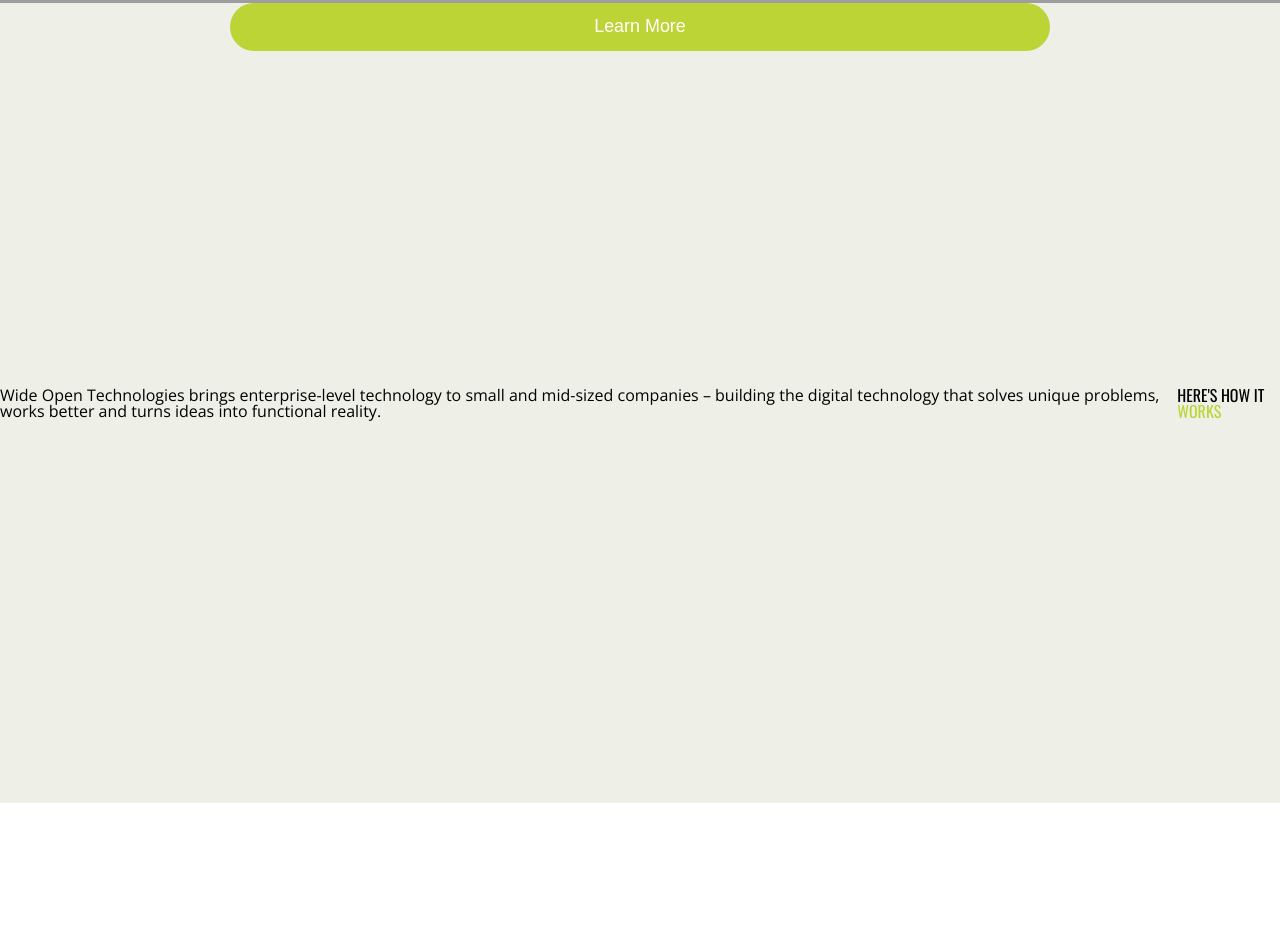
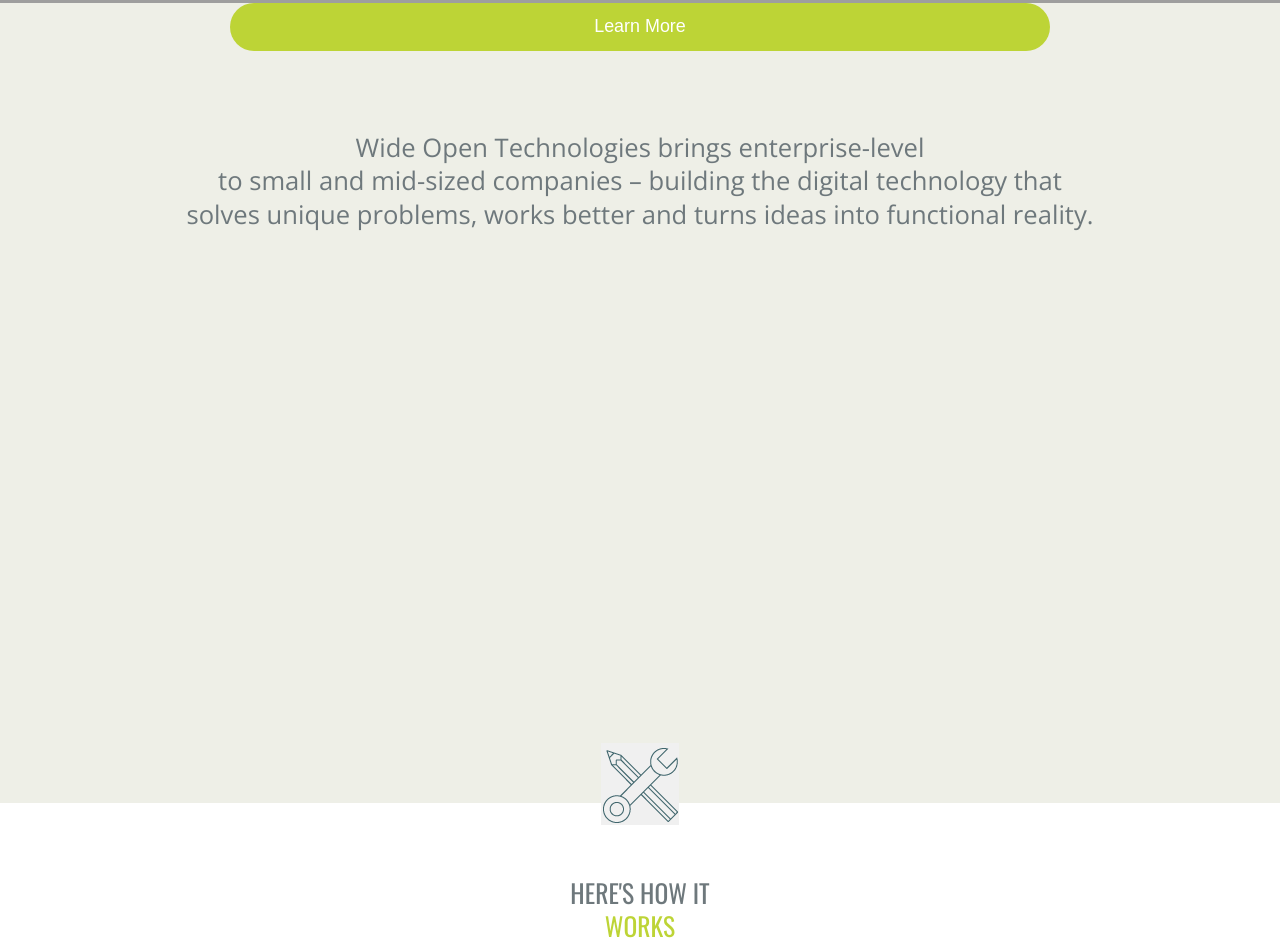
Before and after one commit to mikechi4/wideopentech-replica, a plain HTML site: page index.html in a window 1280 px wide. Shown: the part 509-1453 px from the top of the page. Before the commit the page ends 1312 px from the top, so only its background shows below. Drawn offline with nearby package versions, Linux system fonts and the light colour scheme; grey boxes are pictures that could not be loaded.

Commit message:
Finished intro section

```diff
--- a/index.html
+++ b/index.html
@@ -38,13 +38,13 @@
 				<button>Learn More</button>
 			</section>
 		</section>
-		<section class="intro-section sans-font main-flex">
-			<p>Wide Open Technologies brings enterprise-level technology
-				to small and mid-sized companies – building the digital technology that
+		<section class="intro-section sans-font">
+			<p>Wide Open Technologies brings enterprise-level  <br>
+				to small and mid-sized companies – building the digital technology that <br>
 				solves unique problems, works better and turns ideas into functional reality.
 			</p>
-
-			<p class="oswald-font">HERE'S HOW IT <span class="title-green">WORKS</span></p>
+			<img src="./img/tool1.png" alt="tool-icon">
+			<p class="oswald-font intro-bottom">HERE'S HOW IT  <br><span class="title-green">WORKS</span></p>
 		</section>
 	</div>
 </body>
--- a/styles/main.css
+++ b/styles/main.css
@@ -101,4 +101,23 @@
 .intro-section {
 	height: 100vh;
 	background: #EEEFE7;
+	text-align: center;
+	padding-top: 10%;
+	font-size: 1.6em;
+	line-height: 1.3;
+	color: #6E787C;
+	padding-left: 10%;
+	padding-right: 10%;
 }
+
+.intro-section p:first-child {
+	padding-bottom: 50%;
+}
+
+.intro-section img {
+	padding-bottom: 5%;
+}
+
+.intro-bottom {
+	font-size: 1em;
+}
```
Also changed, not shown: img/tool1.png (added).
